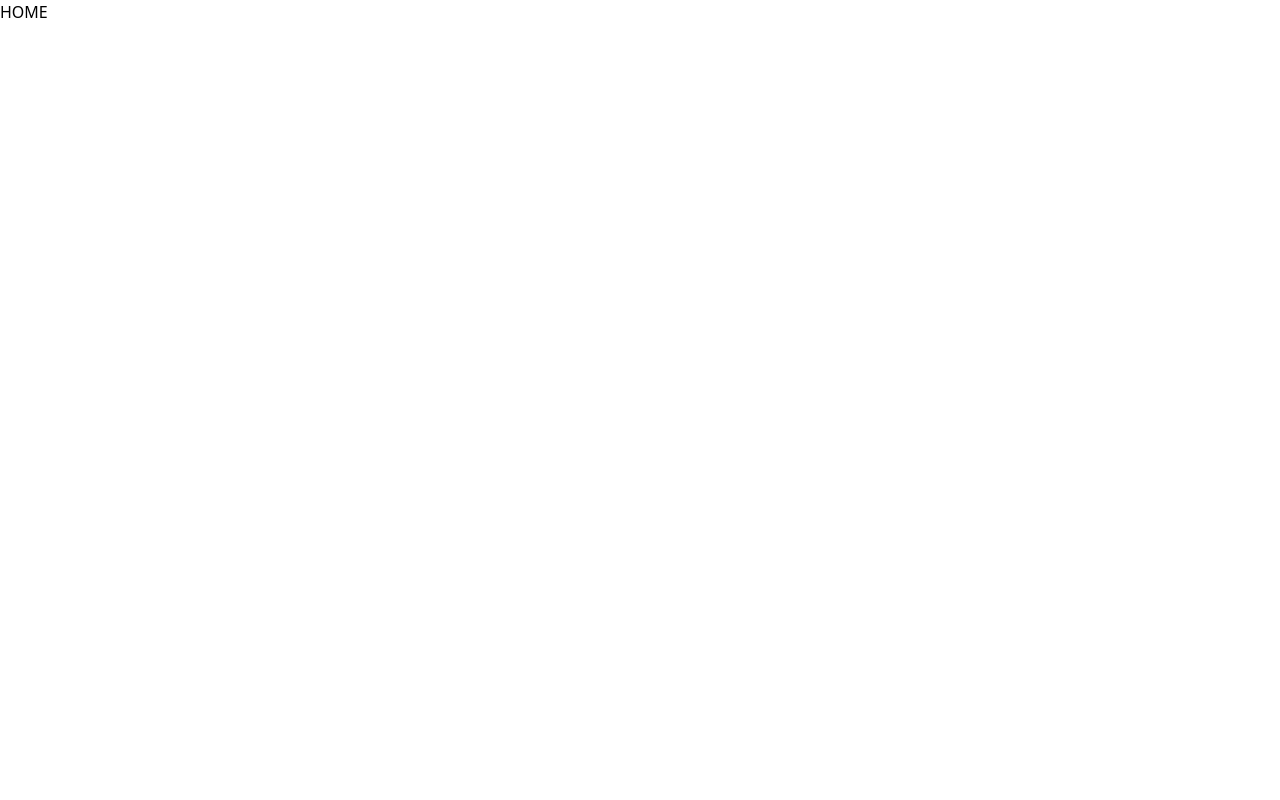
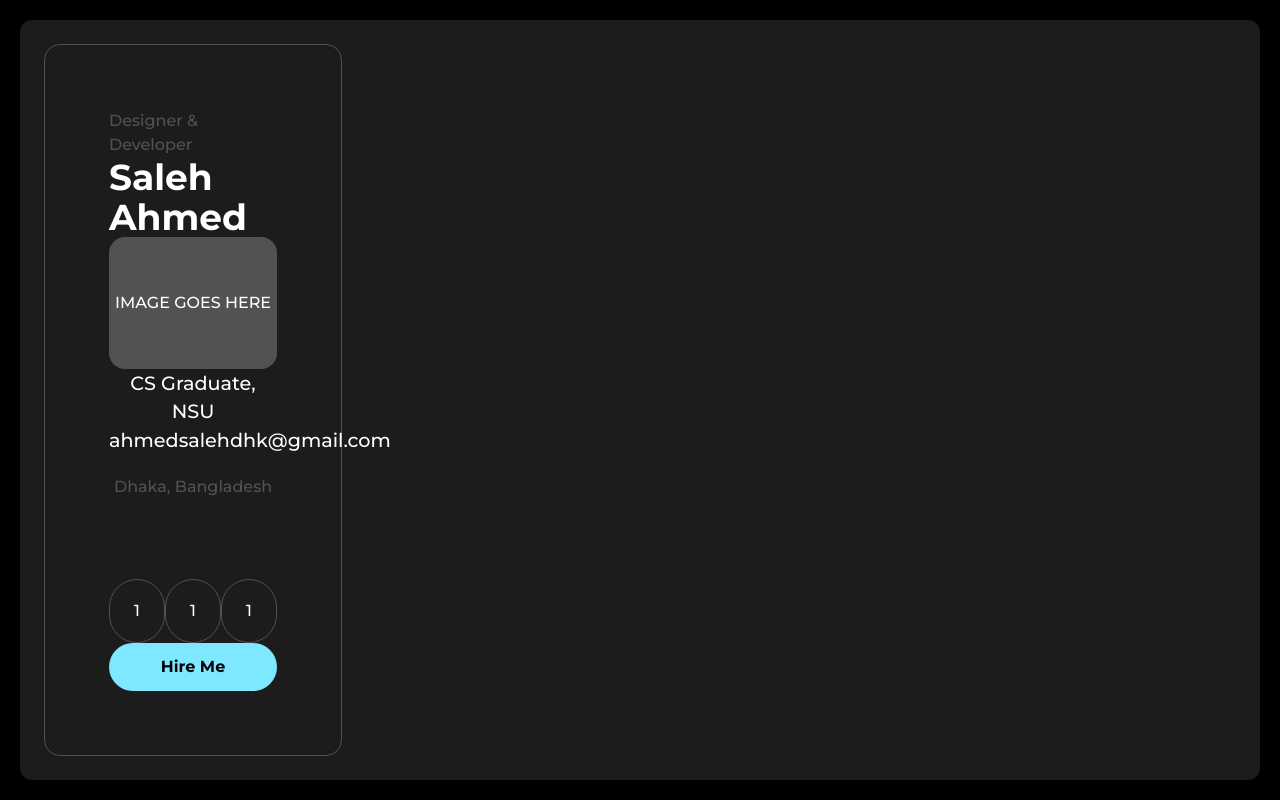
Before and after one commit to ahmedsalehdhk/Portfolio, a React (Create React App) app in the folder client/: page / in a window 1280 px wide. Built offline with nearby package versions, Linux system fonts and the light colour scheme.

Commit message:
info-container completed 90%

```diff
--- a/client/src/index.css
+++ b/client/src/index.css
@@ -1,3 +1,28 @@
+@import url("https://fonts.googleapis.com/css2?family=Montserrat:wght@300;500;700&display=swap");
+
 @tailwind base;
 @tailwind components;
 @tailwind utilities;
+
+body {
+  font-family: "Montserrat", sans-serif;
+}
+
+::-webkit-scrollbar {
+  width: 8px;
+  border-radius: 100vw;
+}
+
+::-webkit-scrollbar-track {
+  background: #000;
+  border-radius: 100vw;
+}
+
+::-webkit-scrollbar-thumb {
+  background: rgb(82 82 82);
+  border-radius: 100vw;
+}
+
+::-webkit-scrollbar-thumb:hover {
+  background: #7DE8FF;
+}
--- a/client/src/pages/Home.js
+++ b/client/src/pages/Home.js
@@ -2,8 +2,33 @@ import React from 'react'
 
 export default function home() {
   return (
-    <div className='home'>
-      HOME
+    <div className='master-container h-screen w-screen bg-black flex justify-center items-center p-5'>
+        <div className="home h-full w-full bg-primary rounded-xl flex p-6">
+            <div className="info-container w-3/12 border border-neutral-600 text-white rounded-2xl p-16 flex flex-col justify-between">
+                <div className="intro-text">
+                    <h3 className='text-neutral-600 font-medium'>Designer & Developer</h3>
+                    <h1 className='font-bold text-4xl'>Saleh Ahmed</h1>
+                </div>
+                <div className="image-container bg-neutral-600 rounded-2xl h-64 w-full self-center flex justify-center items-center">IMAGE GOES HERE</div>
+                <div className="contact-text mb-20 text-center">
+                    <h2 className='text-[1.2rem]'>CS Graduate, NSU</h2>
+                    <h2 className='text-[1.2rem] mb-5'><a href="/">ahmedsalehdhk@gmail.com</a></h2>
+                    <h3 className='text-neutral-600'>Dhaka, Bangladesh</h3>
+                </div>
+                <div className="social-links flex justify-evenly">
+                    <button className='border border-neutral-600 rounded-full h-16 w-16 hover:bg-neutral-900'>1</button>
+                    <button className='border border-neutral-600 rounded-full h-16 w-16 hover:bg-neutral-900'>1</button>
+                    <button className='border border-neutral-600 rounded-full h-16 w-16 hover:bg-neutral-900'>1</button>
+                </div>
+                <div className="button-container">
+                    <button className='bg-accent rounded-full w-full h-12 text-black font-bold'>Hire Me</button>
+                </div>
+            </div>
+            <div className="content-container bg-neutral-5000 w-9/12 px-8 py-16 overflow-y-scroll">
+                <div className="div h-screen"></div>
+                <div className="div h-screen"></div>
+            </div>
+        </div>
     </div>
   )
 }
```
